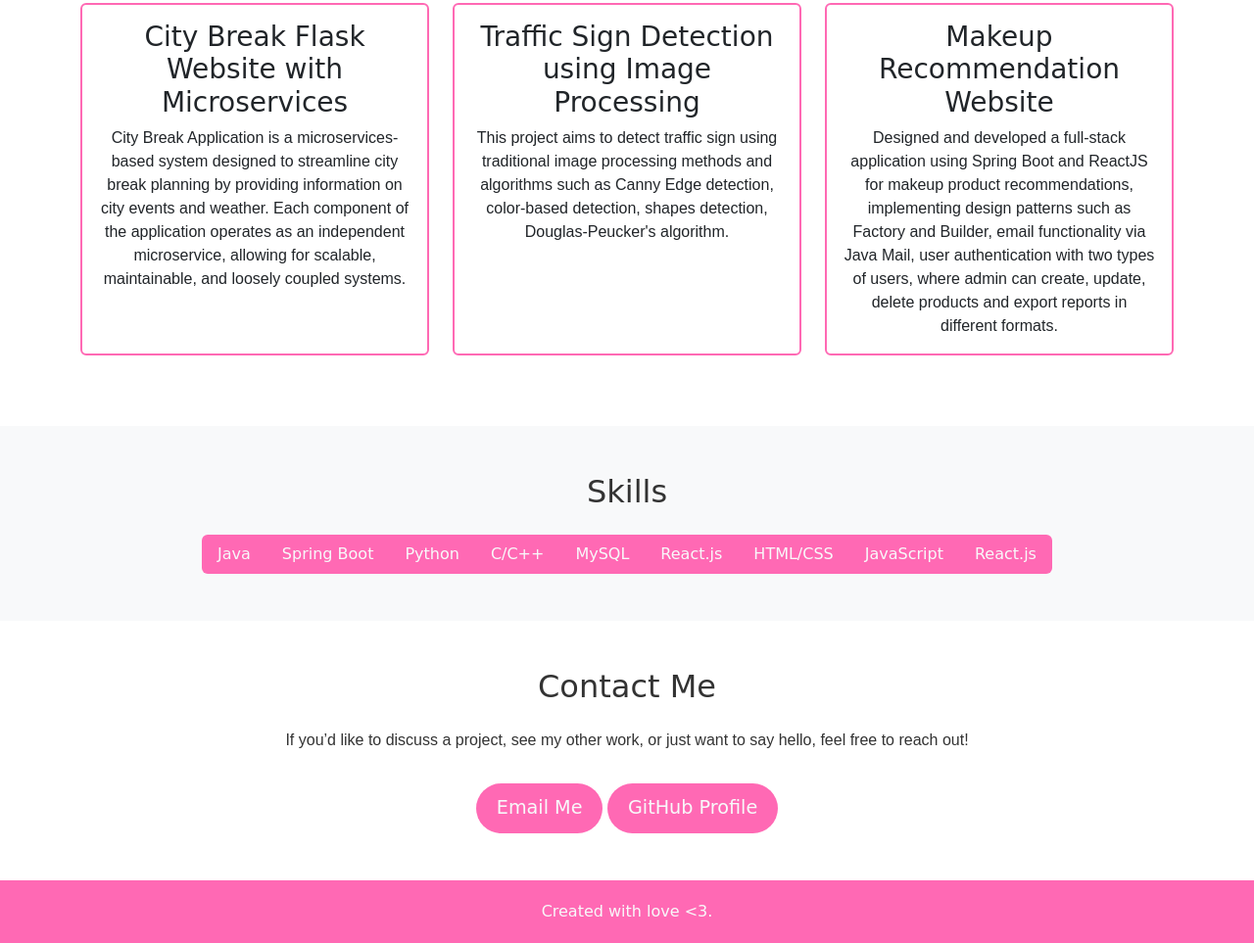
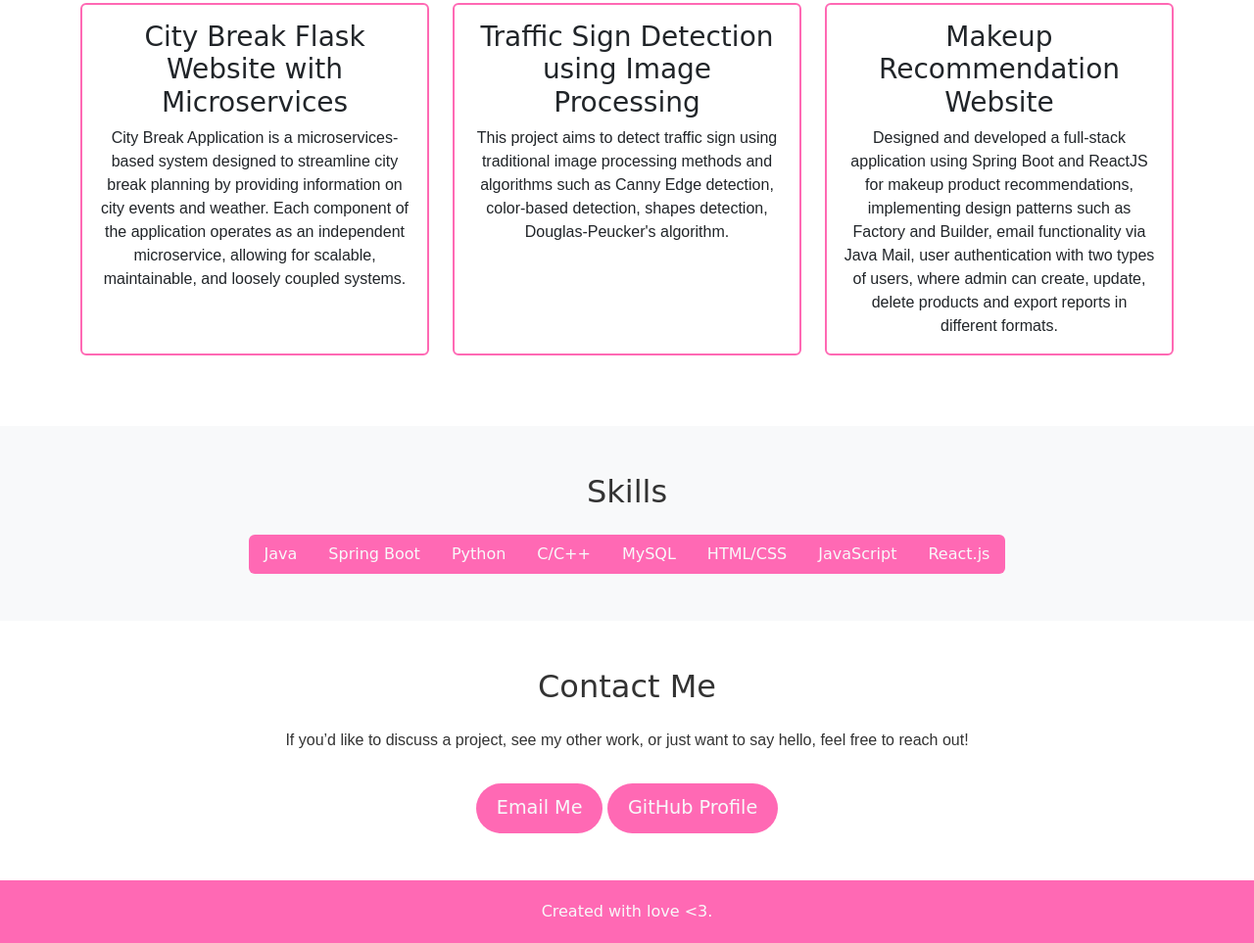
Before and after one commit to oanasabau1/My-Personal-Portfolio-Website, a plain HTML site: page index.html in a window 1280 px wide. Shown: the part 725-1688 px from the top of the page at 98% size. Drawn offline with nearby package versions, Linux system fonts and the light colour scheme; a web font is replaced by a local one.

Commit message:
Update index.html

```diff
--- a/index.html
+++ b/index.html
@@ -149,7 +149,6 @@
                 <li class="list-group-item">Python</li>
                 <li class="list-group-item">C/C++</li>
                 <li class="list-group-item">MySQL</li>
-                <li class="list-group-item">React.js</li>
                 <li class="list-group-item">HTML/CSS</li>
                 <li class="list-group-item">JavaScript</li>
                 <li class="list-group-item">React.js</li>
```
